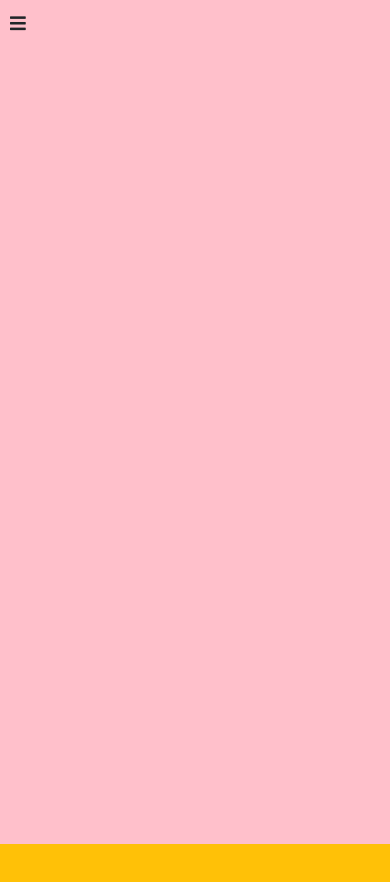
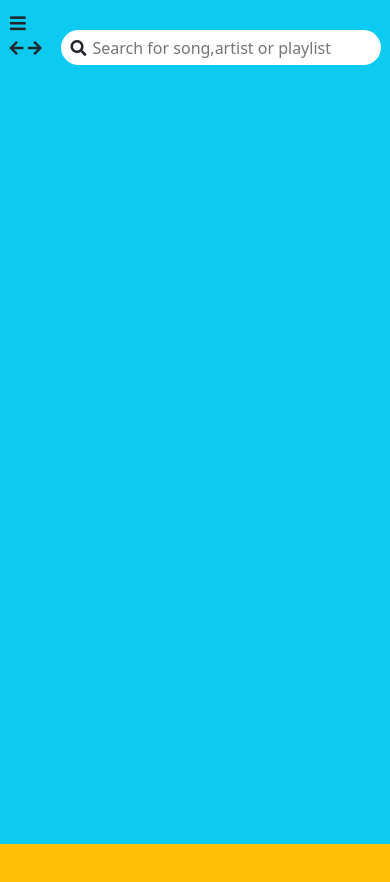
Before and after one commit to sajjadmirave/BeeMusic, a website: page index.html in a window 390 px wide. Shown: the top 882 px of the page. Drawn offline with nearby package versions, Linux system fonts and the light colour scheme; files whose address does not match are found by name.

Commit message:
create the navbar and responsive theme

```diff
--- a/index.html
+++ b/index.html
@@ -26,6 +26,9 @@
 
     <!-- ! link aside menu  -->
     <link rel="stylesheet" href="./css/aside-menu.css" />
+
+    <!--! link nav  -->
+    <link rel="stylesheet" href="./css/nav.css" />
 
     <title>Hello, world!</title>
   </head>
@@ -61,7 +64,7 @@
             </li>
             <!-- ** logo end -->
             <br />
-            <li id="Home" >
+            <li id="Home">
               <a href=""><i class="fas fa-home"></i> Home</a>
             </li>
             <li>
@@ -117,7 +120,25 @@
     <!-- *end aside ***** -->
 
     <div class="body-area bg-success">
-      <div class="left-box"></div>
+      <div class="left-box bg-info">
+        <!-- navbar -->
+        <div class="body-nav">
+          <div class="icon-nav">
+            <i class="fas fa-arrow-left "></i>
+            <i class="fas fa-arrow-right "></i>
+          </div>
+
+
+          <div class="input-search">
+            <input
+              type="search"
+              class=""
+              placeholder="Search for song,artist or playlist"
+            />
+            <i class="fas fa-search"></i>
+          </div>
+        </div>
+      </div>
       <div class="right-box bg-warning"></div>
     </div>
 
--- /dev/null
+++ b/sass/nav.scss
@@ -0,0 +1,35 @@
+.body-nav {
+  margin-top: 18px;
+  display: flex;
+  justify-content: space-around;
+  align-items: center;
+
+  .input-search {
+    width: 320px;
+    height: 35px;
+    position: relative;
+    display: flex;
+    align-items: center;
+
+    //search icon
+    i {
+      position: absolute;
+      left: 10px;
+      // top: 5px;
+    }
+
+    input {
+      width: 320px;
+      height: 35px;
+      border-radius: 23px;
+      border: white;
+      padding-left: 2rem;
+    }
+  }
+}
+
+@media screen and (max-width:992px) {
+    .body-nav{
+        margin-top: 30px;
+    }
+}
```
Also changed, not shown: css/nav.css (added).
